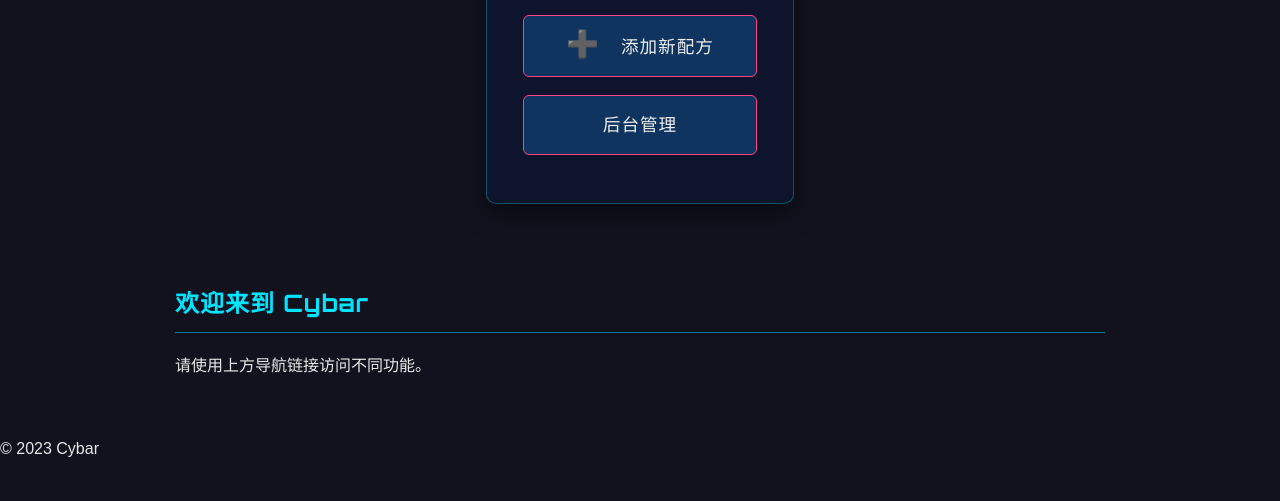
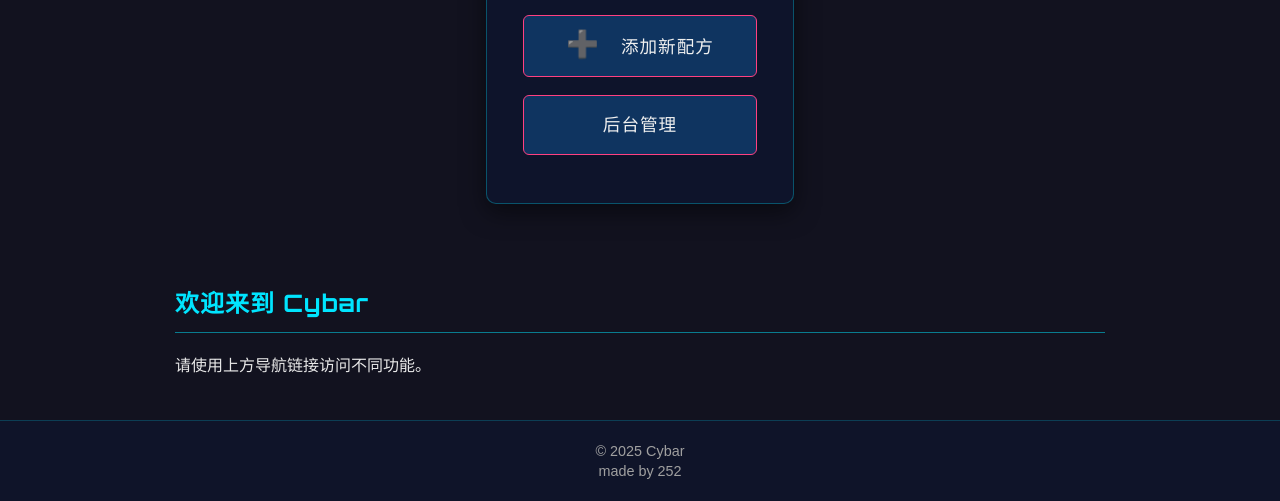
Before and after one commit to stzjz/Cybar-recommend_sys, a website: page index.html in a window 1280 px wide. Shown: the part 496-997 px from the top of the page. Before the commit the page ends 974 px from the top, so only its background shows below. Drawn offline with Linux system fonts and the light colour scheme; no server answers; a web font is replaced by a local one.

Commit message:
feat: 更新版权信息至2025年，并添加开发者信息

```diff
--- a/index.html
+++ b/index.html
@@ -39,7 +39,7 @@
     </main>
 
     <footer>
-        <p>&copy; 2023 Cybar</p>
+        <p>&copy; 2025 Cybar<br>made by 252</p>
     </footer>
 
     <script src="/js/global.js"></script> <!-- Add global script -->
--- a/style.css
+++ b/style.css
@@ -661,6 +661,23 @@ button:hover,
      transform: translateY(-1px);
 }
 
+/* Ensure footer is centered and has some padding */
+footer {
+    text-align: center; /* Center the text */
+    padding: 20px 0; /* Add some vertical padding */
+    margin-top: auto; /* Push footer to the bottom if content is short */
+    width: 100%;
+    background-color: rgba(15, 22, 46, 0.7); /* Match dark theme */
+    color: #a0a0a0; /* Dimmer text color for footer */
+    font-size: 0.9em;
+    border-top: 1px solid rgba(0, 229, 255, 0.2); /* Subtle top border */
+}
+
+footer p {
+    margin: 0; /* Remove default paragraph margin */
+    line-height: 1.4; /* Adjust line height for the two lines */
+}
+
 /* --- Media Queries --- */
 /* Medium screens */
 @media (min-width: 768px) { /* Adjusted breakpoint */
--- a/users.json
+++ b/users.json
@@ -23,5 +23,10 @@
     "id": "1744625204621",
     "username": "running_kuma",
     "password": "12345"
+  },
+  {
+    "id": "1744626547896",
+    "username": "123",
+    "password": "123123"
   }
 ]
```
Also changed, not shown: add/index.html (+1 -1 lines), admin/index.html (+1 -1 lines), auth/login.html (+1 -1 lines), auth/register.html (+1 -1 lines), calculator/index.html (+6 -1 lines), recipes/detail.html (+6 -1 lines), recipes/index.html (+4 -0 lines).
